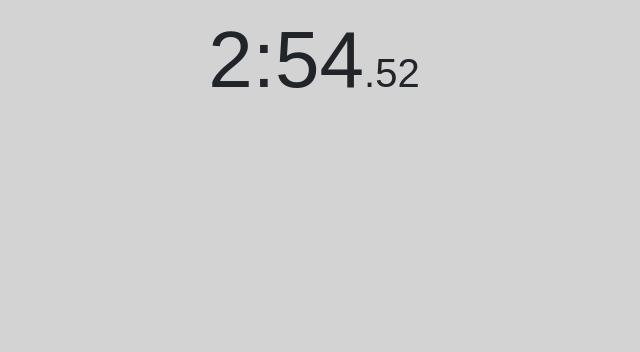
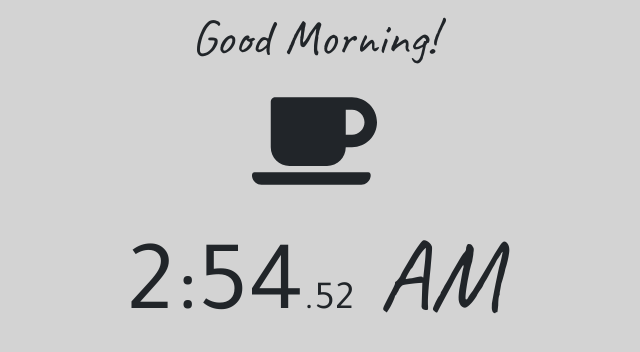
Before and after one commit to cawleygl/dynamic-clock, a React (Create React App) app: page / in a window 1280 px wide. Shown: the top 352 px of the page, without its empty margins (326-966 px from the left). Built offline with nearby package versions, Linux system fonts and the light colour scheme.

Commit message:
Passed time info to Greeting using props

```diff
--- a/src/components/TimeDisplay/index.js
+++ b/src/components/TimeDisplay/index.js
@@ -1,5 +1,6 @@
 import React, { useState, useEffect } from "react";
 import { Container, Row, Col } from 'react-bootstrap';
+import Greeting from '../Greeting'
 
 import './style.css';
 
@@ -8,14 +9,20 @@ function TimeDisplay() {
     const [time, setTime] = useState({
         hour: null,
         minute: null,
-        second: null
+        second: null,
+        tod: null,
     });
 
     const date = new Date()
-    const currentHour = date.getHours();
+    let currentHour = date.getHours();
     let currentMinute = date.getMinutes();
     let currentSecond = date.getSeconds();
+    let currentTOD = "AM"
 
+    if (currentHour > 12) {
+        currentHour = currentHour - 12
+        currentTOD = "PM"
+    }
     if (currentMinute < 10) {
         currentMinute = "0" + currentMinute.toString()
     }
@@ -29,7 +36,8 @@ function TimeDisplay() {
             const newTime = {
                 hour: currentHour,
                 minute: currentMinute,
-                second: currentSecond
+                second: currentSecond,
+                tod: currentTOD
             }
             setTime(time => newTime);
         }, 1000);
@@ -41,7 +49,8 @@ function TimeDisplay() {
             <Container>
                 <Row>
                     <Container className="Clock">
-                        <Col className="Hour">{time.hour}:{time.minute}<span className="Second">.{time.second}</span></Col>
+                        <Greeting time={time.tod} />
+                        <Col className="Hour">{time.hour}:{time.minute}<span className="Second">.{time.second}</span><span className="TOD"> {time.tod}</span></Col>
                     </Container>
                 </Row>
             </Container>
--- a/src/components/TimeDisplay/style.css
+++ b/src/components/TimeDisplay/style.css
@@ -1,11 +1,14 @@
 .Clock {
-    font-family: 'Montserrat', sans-serif;
+    font-family: 'Tajawal', sans-serif;
     text-align: center;
 }
 .Hour {
-    font-size: 80px;
+    font-size: 100px;
 }
 .Second {
     font-size: 40px;
     padding-top: 45px;
 }
+.TOD {
+    font-family: 'Caveat', cursive;
+}
```
